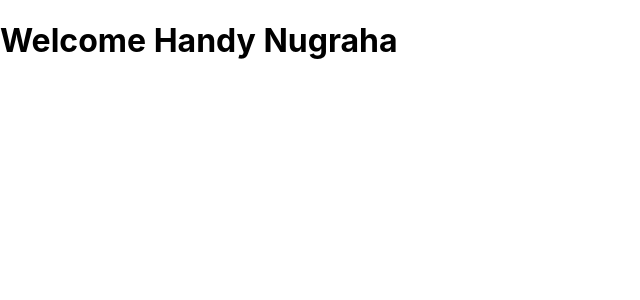
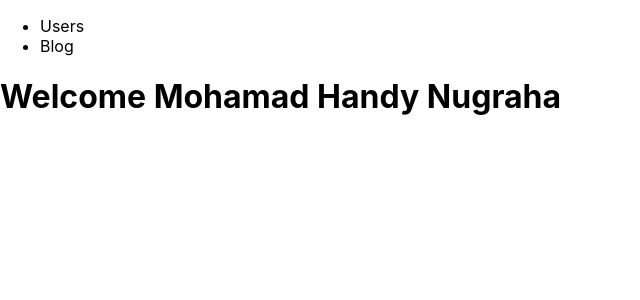
Before and after one commit to mohamadhandy/learn-nextjs, a Next.js app: page / in a window 1280 px wide. Shown: the top 300 px of the page, without its empty margins (0-640 px from the left). Built offline with nearby package versions, Linux system fonts and the light colour scheme.

Commit message:
basic change page using link

```diff
--- a/pages/index.tsx
+++ b/pages/index.tsx
@@ -1,9 +1,18 @@
 import Head from 'next/head'
 import Image from 'next/image'
 import styles from '../styles/Home.module.css'
+import Link from 'next/link'
 
 export default function Home() {
   return (
-    <h1>Welcome Handy Nugraha</h1>
+    <>
+      <header>
+        <ul>
+          <li><Link href={"/users"}>Users</Link></li>
+          <li><Link href={"/blog"}>Blog</Link></li>
+        </ul>
+      </header>
+      <h1>Welcome Mohamad Handy Nugraha</h1>
+    </>
   )
 }
```
